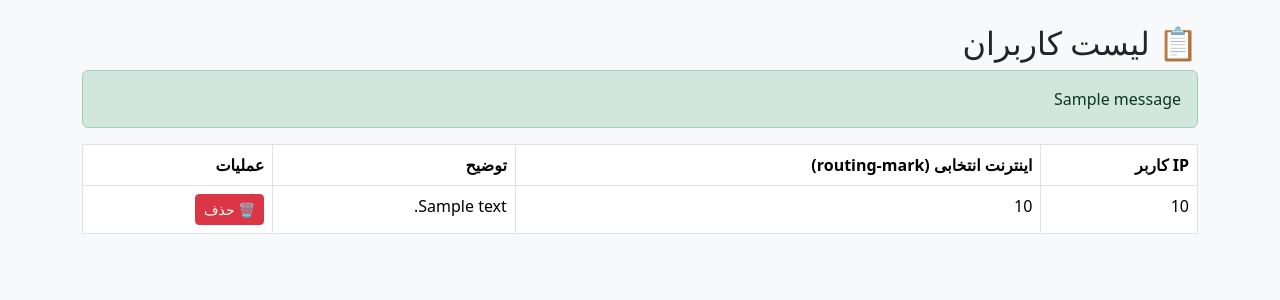
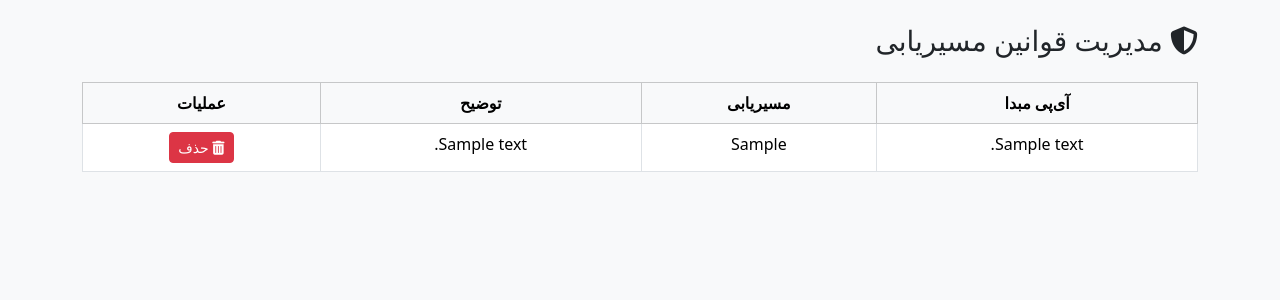
Before and after one commit to Nekooei-Dev/internet-router-ui, a Python web app: template templates/admin.html in a window 1280 px wide. Shown: the part 56-356 px from the top of the page. Run offline with Jinja, Linux system fonts and the light colour scheme; the template is opened without the code that fills it: most values are stand-ins (such as "Sample title", 1, 10 or a date in 2020); one stand-in notice (Sample message) is shown.

Commit message:
Update admin.html

```diff
--- a/templates/admin.html
+++ b/templates/admin.html
@@ -1,21 +1,16 @@
-{% extends 'layout.html' %}
-{% block title %}مدیریت کاربران{% endblock %}
+{% extends "layout.html" %}
+
+{% block title %}مدیریت قوانین{% endblock %}
+
 {% block content %}
-<h2>📋 لیست کاربران</h2>
+<h3 class="mb-4"><i class="fas fa-shield-alt"></i> مدیریت قوانین مسیریابی</h3>
 
-{% with messages = get_flashed_messages(with_categories=true) %}
-  {% if messages %}
-    {% for category, message in messages %}
-      <div class="alert alert-{{ category }}">{{ message }}</div>
-    {% endfor %}
-  {% endif %}
-{% endwith %}
-
-<table class="table table-bordered">
-    <thead>
+{% if mangle_list %}
+    <table class="table table-bordered table-hover text-center">
+        <thead class="table-light">
             <tr>
-            <th>IP کاربر</th>
-            <th>اینترنت انتخابی (routing-mark)</th>
+                <th>آی‌پی مبدا</th>
+                <th>مسیریابی</th>
                 <th>توضیح</th>
                 <th>عملیات</th>
             </tr>
@@ -23,14 +18,21 @@
         <tbody>
             {% for rule in mangle_list %}
             <tr>
-            <td>{{ rule.src-address }}</td>
-            <td>{{ rule.routing-mark }}</td>
-            <td>{{ rule.comment }}</td>
+                <td>{{ rule['src-address'] }}</td>
+                <td>{{ rule['routing-mark'] }}</td>
+                <td>{{ rule['comment'] }}</td>
                 <td>
-                <a href="{{ url_for('delete_rule', rule_id=rule.id) }}" class="btn btn-sm btn-danger">🗑 حذف</a>
+                    <a href="{{ url_for('delete_rule', rule_id=rule['id']) }}"
+                       class="btn btn-danger btn-sm"
+                       onclick="return confirm('آیا از حذف این قانون مطمئن هستید؟');">
+                        <i class="fas fa-trash-alt"></i> حذف
+                    </a>
                 </td>
             </tr>
             {% endfor %}
         </tbody>
     </table>
+{% else %}
+    <p class="text-muted">قانونی یافت نشد.</p>
+{% endif %}
 {% endblock %}
```
Lines whose indentation alone changed are shown as unchanged.
